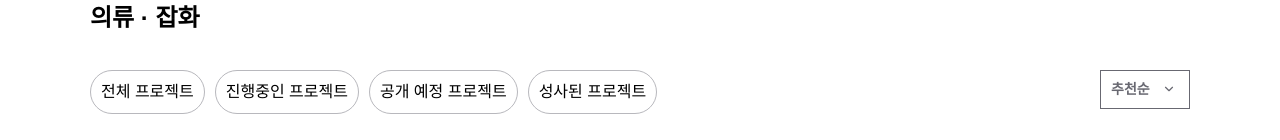
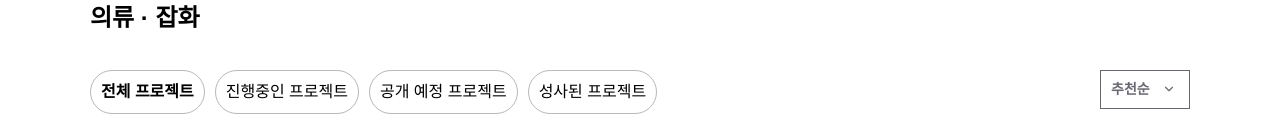
Before and after one commit to FRONTENDBOOTCAMP-13th/Final-11-Cutie, a Next.js app: page /products in a window 1280 px wide. Shown: the part 217-357 px from the top of the page. Built offline with nearby package versions, Linux system fonts and the light colour scheme.

Commit message:
✨ add useState click event

```diff
--- a/src/components/menu/Category.tsx
+++ b/src/components/menu/Category.tsx
@@ -1,17 +1,21 @@
+'use client';
+
 import '@app/globals.css';
 import { ChevronDown } from 'lucide-react';
 import { FilterToggleCategory, FilterToggleClose, FilterToggleOpen } from '@components/menu/FilterToggle';
 import { useState } from 'react';
 
 /* 상품 리스트 카테고리 */
-// onCategoryChange 기능 만들어야함
-type Props = {
-  selectedCategory: string;
-  onCategoryChange: (category: string) => void;
-};
 
-export function ProductListCategory({ selectedCategory, onCategoryChange }: Props) {
+// type Props = {
+//   selectedCategory: string;
+//   setSelectedCategory: string;
+//   onCategoryChange: (category: string) => void;
+// };
+
+export function ProductListCategory() {
   const categories = ['전체 프로젝트', '진행중인 프로젝트', '공개 예정 프로젝트', '성사된 프로젝트'];
+  const [selectedCategory, setSelectedCategory] = useState('전체 프로젝트');
   const [isOpen, setIsOpen] = useState(false);
 
   const innerStyle = 'w-[480px] h-[95px] normal-18 flex flex-col gap-[10px] ' + 'tablet:w-auto ' + 'laptop:gap-[40px]';
@@ -30,7 +34,7 @@ export function ProductListCategory({ selectedCategory, onCategoryChange }: Prop
           {categories.map(category => (
             <li
               key={category}
-              onClick={() => onCategoryChange(category)}
+              onClick={() => setSelectedCategory(category)}
               className={category === selectedCategory ? nowProjectStyle : projectStyle}
             >
               {category}
```
